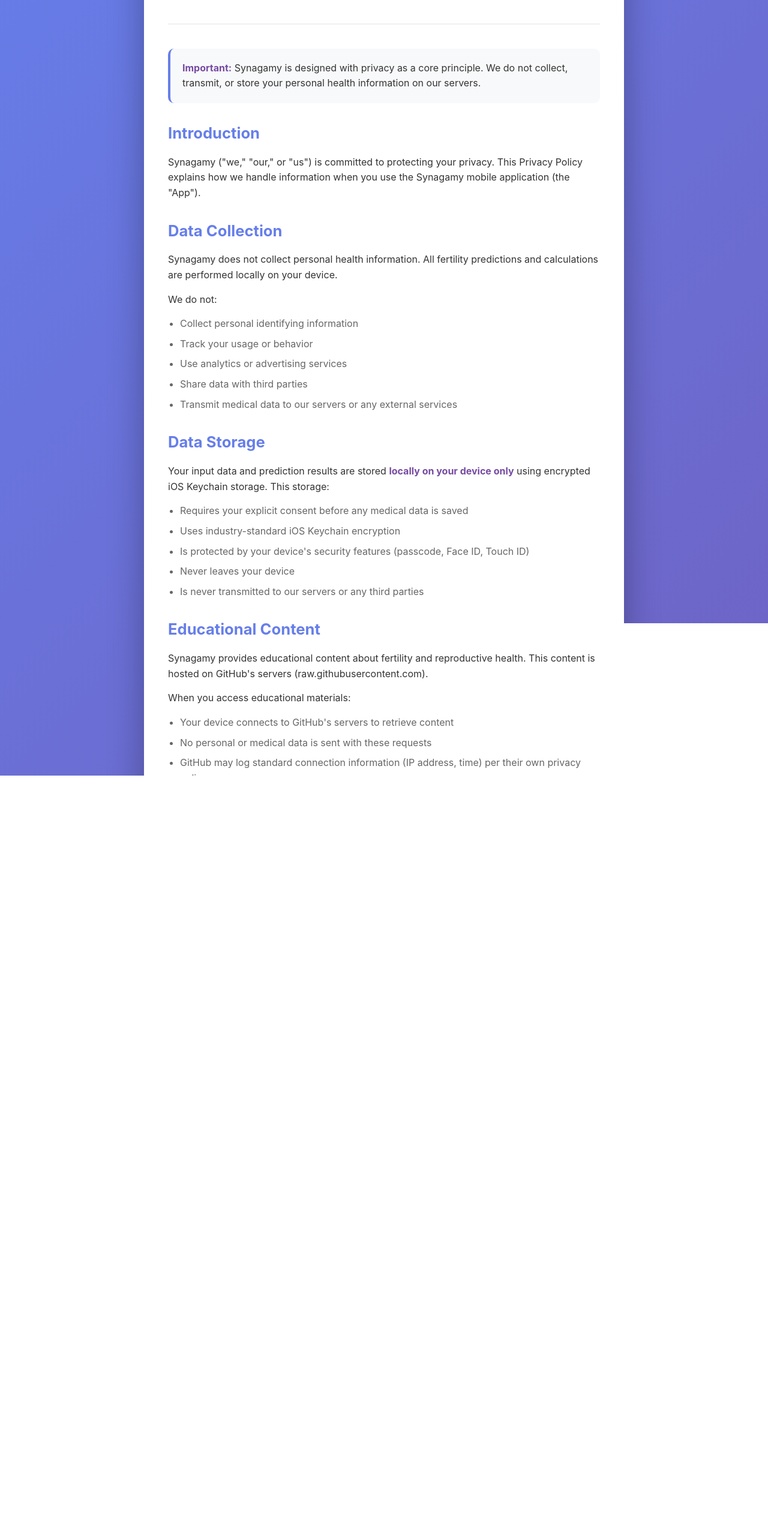
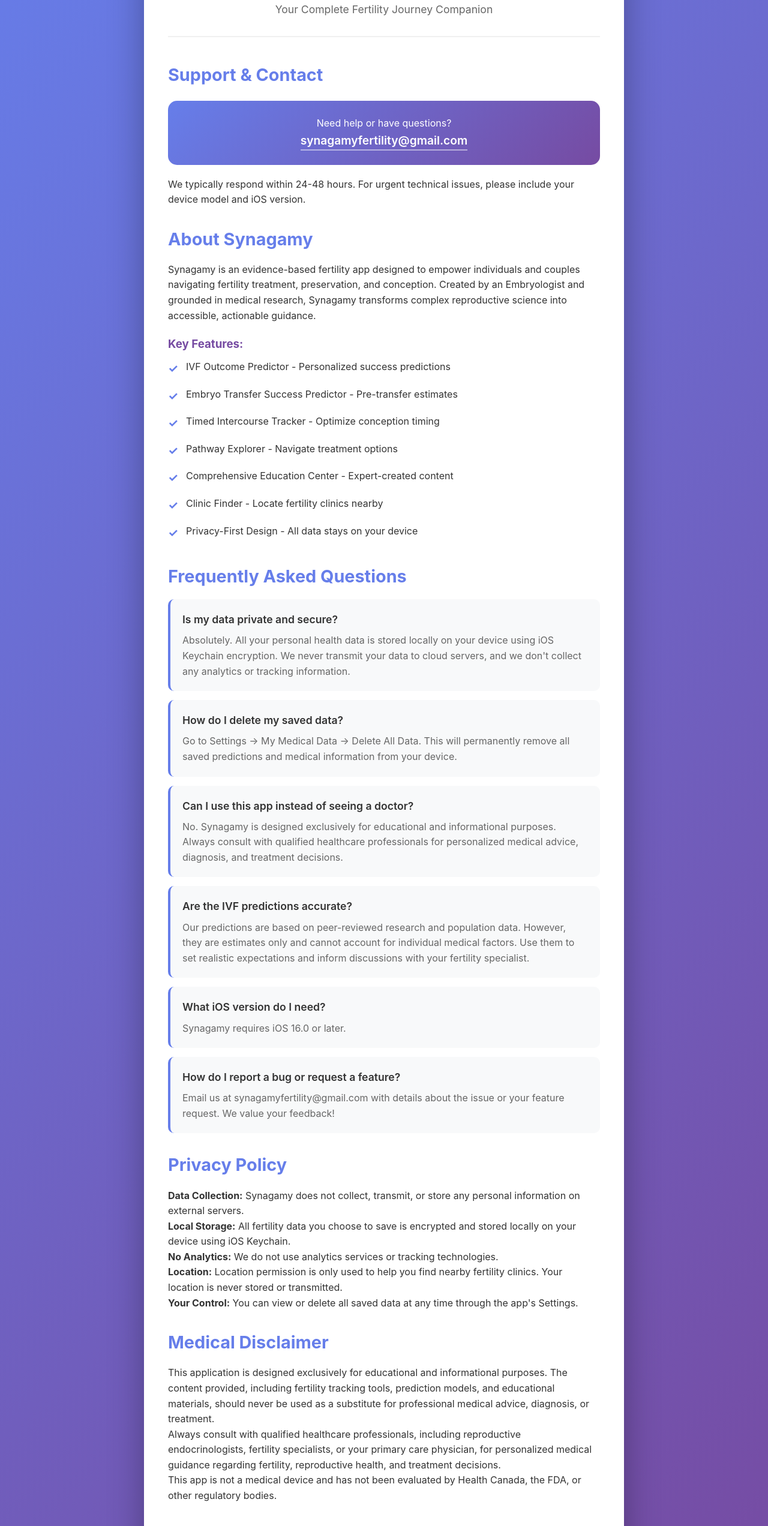
Before and after one commit to rsterl14/Synagamy-Support-Info, a plain HTML site: page privacypolicy.html in a window 1280 px wide. Shown: the part 232-2776 px from the top of the page at 60% size. Drawn offline with Linux system fonts and the light colour scheme.

Commit message:
Update privacypolicy.html

```diff
--- a/privacypolicy.html
+++ b/privacypolicy.html
@@ -3,7 +3,7 @@
 <head>
     <meta charset="UTF-8">
     <meta name="viewport" content="width=device-width, initial-scale=1.0">
-      <title>Synagamy - Privacy Policy</title>
+    <title>Synagamy - Support & Information</title>
     <style>
         * {
             margin: 0;
@@ -12,8 +12,7 @@
         }
 
         body {
-              font-family: -apple-system, BlinkMacSystemFont, 'Segoe UI',
-  Roboto, Oxygen, Ubuntu, Cantarell, sans-serif;
+            font-family: -apple-system, BlinkMacSystemFont, 'Segoe UI', Roboto, Oxygen, Ubuntu, Cantarell, sans-serif;
             line-height: 1.6;
             color: #333;
             background: linear-gradient(135deg, #667eea 0%, #764ba2 100%);
@@ -38,294 +37,202 @@
         }
 
         .logo {
-              width: 60px;
-              height: 60px;
+            width: 80px;
+            height: 80px;
             background: linear-gradient(135deg, #667eea 0%, #764ba2 100%);
-              border-radius: 15px;
-              margin: 0 auto 15px;
+            border-radius: 20px;
+            margin: 0 auto 20px;
             display: flex;
             align-items: center;
             justify-content: center;
-              font-size: 30px;
+            font-size: 40px;
             color: white;
         }
 
         h1 {
             color: #667eea;
-              font-size: 2.2em;
+            font-size: 2.5em;
             margin-bottom: 10px;
         }
 
-          .updated {
+        .tagline {
             color: #666;
-              font-style: italic;
-              font-size: 0.95em;
+            font-size: 1.1em;
         }
 
         h2 {
             color: #667eea;
             margin-top: 30px;
             margin-bottom: 15px;
-              font-size: 1.6em;
+            font-size: 1.8em;
         }
 
         .section {
-              margin-bottom: 25px;
+            margin-bottom: 30px;
         }
 
-          p {
-              margin-bottom: 15px;
-              color: #333;
-          }
-
-          strong {
-              color: #764ba2;
-          }
-
-          ul {
-              padding-left: 20px;
-              margin-bottom: 15px;
-          }
-
-          ul li {
-              margin-bottom: 8px;
-              color: #666;
-          }
-
-          .contact {
+        .contact-box {
             background: linear-gradient(135deg, #667eea 0%, #764ba2 100%);
             color: white;
             padding: 25px;
             border-radius: 15px;
-              margin-top: 40px;
+            margin: 20px 0;
+            text-align: center;
         }
 
-          .contact h2 {
+        .contact-box a {
             color: white;
-              margin-top: 0;
+            font-size: 1.2em;
+            text-decoration: none;
+            font-weight: 600;
+            border-bottom: 2px solid rgba(255,255,255,0.5);
+            padding-bottom: 3px;
         }
 
-          .contact p {
-              color: white;
-              margin-bottom: 10px;
+        .contact-box a:hover {
+            border-bottom-color: white;
         }
 
-          .contact strong {
-              color: rgba(255,255,255,0.9);
+        .faq-item {
+            background: #f8f9fa;
+            padding: 20px;
+            border-radius: 10px;
+            margin-bottom: 15px;
+            border-left: 4px solid #667eea;
         }
 
-          hr {
-              margin-top: 40px;
-              border: none;
-              border-top: 2px solid #f0f0f0;
+        .faq-question {
+            font-weight: 600;
+            color: #333;
+            margin-bottom: 8px;
+            font-size: 1.1em;
+        }
+
+        .faq-answer {
+            color: #666;
+        }
+
+        .feature-list {
+            list-style: none;
+            padding-left: 0;
+        }
+
+        .feature-list li {
+            padding: 10px 0;
+            padding-left: 30px;
+            position: relative;
+        }
+
+        .feature-list li:before {
+            content: "✓";
+            position: absolute;
+            left: 0;
+            color: #667eea;
+            font-weight: bold;
+            font-size: 1.2em;
         }
 
         .footer {
             text-align: center;
+            margin-top: 40px;
+            padding-top: 30px;
+            border-top: 2px solid #f0f0f0;
             color: #999;
             font-size: 0.9em;
-              margin-top: 20px;
         }
 
-          .intro-box {
-              background: #f8f9fa;
-              padding: 20px;
-              border-radius: 10px;
-              border-left: 4px solid #667eea;
-              margin-bottom: 30px;
-          }
-
-          .intro-box p {
-              margin-bottom: 0;
+        a {
+            color: #667eea;
         }
     </style>
 </head>
 <body>
     <div class="container">
         <div class="header">
-              <div class="logo">🔒</div>
-              <h1>Privacy Policy</h1>
-              <p class="updated">Last Updated: January 2025</p>
-          </div>
-
-          <div class="intro-box">
-              <p><strong>Important:</strong> Synagamy is designed with
-  privacy as a core principle. We do not collect, transmit, or store your
-  personal health information on our servers.</p>
+            <div class="logo">🧬</div>
+            <h1>Synagamy</h1>
+            <p class="tagline">Your Complete Fertility Journey Companion</p>
         </div>
 
         <div class="section">
-              <h2>Introduction</h2>
-              <p>Synagamy ("we," "our," or "us") is committed to protecting
-  your privacy. This Privacy Policy explains how we handle information when
-  you use the Synagamy mobile application (the "App").</p>
+            <h2>Support & Contact</h2>
+            <div class="contact-box">
+                <p>Need help or have questions?</p>
+                <a href="mailto:synagamyfertility@gmail.com">synagamyfertility@gmail.com</a>
+            </div>
+            <p>We typically respond within 24-48 hours. For urgent technical issues, please include your device model and iOS version.</p>
         </div>
 
         <div class="section">
-              <h2>Data Collection</h2>
-              <p>Synagamy does not collect personal health information. All
-  fertility predictions and calculations are performed locally on your
-  device.</p>
-              <p>We do not:</p>
-              <ul>
-                  <li>Collect personal identifying information</li>
-                  <li>Track your usage or behavior</li>
-                  <li>Use analytics or advertising services</li>
-                  <li>Share data with third parties</li>
-                  <li>Transmit medical data to our servers or any external
-  services</li>
+            <h2>About Synagamy</h2>
+            <p>Synagamy is an evidence-based fertility app designed to empower individuals and couples navigating fertility treatment, preservation, and conception. Created by an Embryologist and grounded in medical research, Synagamy transforms complex reproductive science into accessible, actionable guidance.</p>
+
+            <h3 style="color: #764ba2; margin-top: 20px;">Key Features:</h3>
+            <ul class="feature-list">
+                <li>IVF Outcome Predictor - Personalized success predictions</li>
+                <li>Embryo Transfer Success Predictor - Pre-transfer estimates</li>
+                <li>Timed Intercourse Tracker - Optimize conception timing</li>
+                <li>Pathway Explorer - Navigate treatment options</li>
+                <li>Comprehensive Education Center - Expert-created content</li>
+                <li>Clinic Finder - Locate fertility clinics nearby</li>
+                <li>Privacy-First Design - All data stays on your device</li>
             </ul>
         </div>
 
         <div class="section">
-              <h2>Data Storage</h2>
-              <p>Your input data and prediction results are stored
-  <strong>locally on your device only</strong> using encrypted iOS Keychain
-  storage. This storage:</p>
-              <ul>
-                  <li>Requires your explicit consent before any medical data
-   is saved</li>
-                  <li>Uses industry-standard iOS Keychain encryption</li>
-                  <li>Is protected by your device's security features
-  (passcode, Face ID, Touch ID)</li>
-                  <li>Never leaves your device</li>
-                  <li>Is never transmitted to our servers or any third
-  parties</li>
-              </ul>
+            <h2>Frequently Asked Questions</h2>
+
+            <div class="faq-item">
+                <div class="faq-question">Is my data private and secure?</div>
+                <div class="faq-answer">Absolutely. All your personal health data is stored locally on your device using iOS Keychain encryption. We never transmit your data to cloud servers, and we don't collect any analytics or tracking information.</div>
+            </div>
+
+            <div class="faq-item">
+                <div class="faq-question">How do I delete my saved data?</div>
+                <div class="faq-answer">Go to Settings → My Medical Data → Delete All Data. This will permanently remove all saved predictions and medical information from your device.</div>
+            </div>
+
+            <div class="faq-item">
+                <div class="faq-question">Can I use this app instead of seeing a doctor?</div>
+                <div class="faq-answer">No. Synagamy is designed exclusively for educational and informational purposes. Always consult with qualified healthcare professionals for personalized medical advice, diagnosis, and treatment decisions.</div>
+            </div>
+
+            <div class="faq-item">
+                <div class="faq-question">Are the IVF predictions accurate?</div>
+                <div class="faq-answer">Our predictions are based on peer-reviewed research and population data. However, they are estimates only and cannot account for individual medical factors. Use them to set realistic expectations and inform discussions with your fertility specialist.</div>
+            </div>
+
+            <div class="faq-item">
+                <div class="faq-question">What iOS version do I need?</div>
+                <div class="faq-answer">Synagamy requires iOS 16.0 or later.</div>
+            </div>
+
+            <div class="faq-item">
+                <div class="faq-question">How do I report a bug or request a feature?</div>
+                <div class="faq-answer">Email us at synagamyfertility@gmail.com with details about the issue or your feature request. We value your feedback!</div>
+            </div>
         </div>
 
         <div class="section">
-              <h2>Educational Content</h2>
-              <p>Synagamy provides educational content about fertility and
-  reproductive health. This content is hosted on GitHub's servers
-  (raw.githubusercontent.com).</p>
-              <p>When you access educational materials:</p>
-              <ul>
-                  <li>Your device connects to GitHub's servers to retrieve
-  content</li>
-                  <li>No personal or medical data is sent with these
-  requests</li>
-                  <li>GitHub may log standard connection information (IP
-  address, time) per their own privacy policy</li>
-                  <li>We do not control or have access to GitHub's logs</li>
-              </ul>
-          </div>
-
-          <div class="section">
-              <h2>Your Rights and Control</h2>
-              <p>You have complete control over your data:</p>
-              <ul>
-                  <li><strong>View:</strong> Access all stored data at any
-  time through Settings > Data Management</li>
-                  <li><strong>Delete:</strong> Permanently delete all app
-  data instantly</li>
-                  <li><strong>Revoke Consent:</strong> Withdraw consent for
-  data storage, which immediately deletes all medical data</li>
-                  <li><strong>No Account Required:</strong> All data stays
-  on your device; no account or registration needed</li>
-              </ul>
-          </div>
-
-          <div class="section">
-              <h2>Security</h2>
-              <p>We take the security of your medical information
-  seriously:</p>
-              <ul>
-                  <li>All medical data is encrypted using iOS Keychain,
-  Apple's most secure storage mechanism</li>
-                  <li>Data is protected by your device's built-in security
-  (passcode, biometric authentication)</li>
-                  <li>Data never leaves your device</li>
-                  <li>No cloud backups of medical data (unless you enable
-  iCloud Keychain on your device)</li>
-              </ul>
-          </div>
-
-          <div class="section">
-              <h2>Third-Party Services</h2>
-              <p>Synagamy uses the following third-party service:</p>
-              <ul>
-                  <li><strong>GitHub (raw.githubusercontent.com):</strong>
-  Used to host and deliver educational content. No personal or medical data
-  is transmitted to GitHub.</li>
-              </ul>
-              <p>We do not use:</p>
-              <ul>
-                  <li>Analytics services</li>
-                  <li>Advertising networks</li>
-                  <li>Tracking or attribution services</li>
-                  <li>Cloud storage for user data</li>
-              </ul>
-          </div>
-
-          <div class="section">
-              <h2>Children's Privacy</h2>
-              <p>Synagamy is not directed at children under 13 years of age.
-   The app provides fertility and reproductive health information intended
-  for adults. We do not knowingly collect information from children under
-  13.</p>
+            <h2>Privacy Policy</h2>
+            <p><strong>Data Collection:</strong> Synagamy does not collect, transmit, or store any personal information on external servers.</p>
+            <p><strong>Local Storage:</strong> All fertility data you choose to save is encrypted and stored locally on your device using iOS Keychain.</p>
+            <p><strong>No Analytics:</strong> We do not use analytics services or tracking technologies.</p>
+            <p><strong>Location:</strong> Location permission is only used to help you find nearby fertility clinics. Your location is never stored or transmitted.</p>
+            <p><strong>Your Control:</strong> You can view or delete all saved data at any time through the app's Settings.</p>
         </div>
 
         <div class="section">
             <h2>Medical Disclaimer</h2>
-              <p>Synagamy is an educational tool only and is not a medical
-  device. It does not provide medical advice, diagnosis, or treatment.
-  Always consult with qualified healthcare professionals for medical
-  decisions.</p>
+            <p>This application is designed exclusively for educational and informational purposes. The content provided, including fertility tracking tools, prediction models, and educational materials, should never be used as a substitute for professional medical advice, diagnosis, or treatment.</p>
+            <p>Always consult with qualified healthcare professionals, including reproductive endocrinologists, fertility specialists, or your primary care physician, for personalized medical guidance regarding fertility, reproductive health, and treatment decisions.</p>
+            <p>This app is not a medical device and has not been evaluated by Health Canada, the FDA, or other regulatory bodies.</p>
         </div>
 
-          <div class="section">
-              <h2>Changes to This Privacy Policy</h2>
-              <p>We may update this Privacy Policy from time to time.
-  Changes will be posted on this page with an updated "Last Updated" date.
-  Significant changes will be communicated through the app.</p>
-              <p>Your continued use of the app after changes indicates your
-  acceptance of the updated Privacy Policy.</p>
+        <div class="footer">
+            <p>&copy; 2025 Synagamy. All rights reserved.</p>
+            <p>Developed by an Embryologist</p>
         </div>
-
-          <div class="section">
-              <h2>Data Retention</h2>
-              <p>Since all data is stored locally on your device:</p>
-              <ul>
-                  <li>We do not retain any of your data on our servers
-  (because we don't collect it)</li>
-                  <li>Data persists on your device until you delete it or
-  uninstall the app</li>
-                  <li>Uninstalling the app permanently deletes all locally
-  stored data</li>
-              </ul>
-          </div>
-
-          <div class="section">
-              <h2>Your California Privacy Rights</h2>
-              <p>If you are a California resident, you have additional
-  rights under the California Consumer Privacy Act (CCPA). However, since
-  Synagamy does not collect, store, or share personal information, these
-  rights do not apply to our app's operation.</p>
-          </div>
-
-          <div class="section">
-              <h2>European Privacy Rights (GDPR)</h2>
-              <p>If you are in the European Economic Area, you have rights
-  under the General Data Protection Regulation (GDPR). However, since
-  Synagamy does not collect or process personal data on servers, GDPR data
-  processing obligations do not apply to our app's core functionality.</p>
-          </div>
-
-          <div class="contact">
-              <h2>Contact Us</h2>
-              <p>If you have questions about this Privacy Policy or our
-  privacy practices, please contact us at:</p>
-              <p><strong>Email:</strong> synagamyfertility@gmail.com</p>
-              <p><strong>App Support:</strong> Available through Settings >
-  About > Contact Support</p>
-          </div>
-
-          <hr>
-          <p class="footer">
-              © 2025 Synagamy. All rights reserved.<br>
-              This privacy policy is effective as of January 2025.
-          </p>
     </div>
 </body>
 </html>
```
Lines whose indentation alone changed are shown as unchanged.
